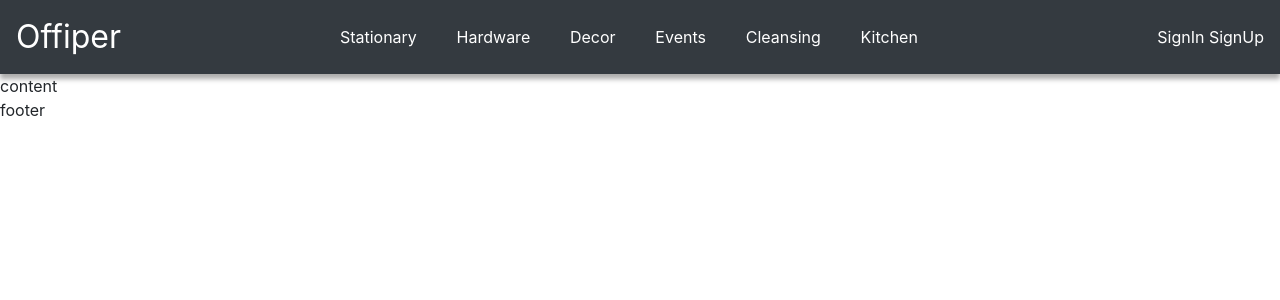
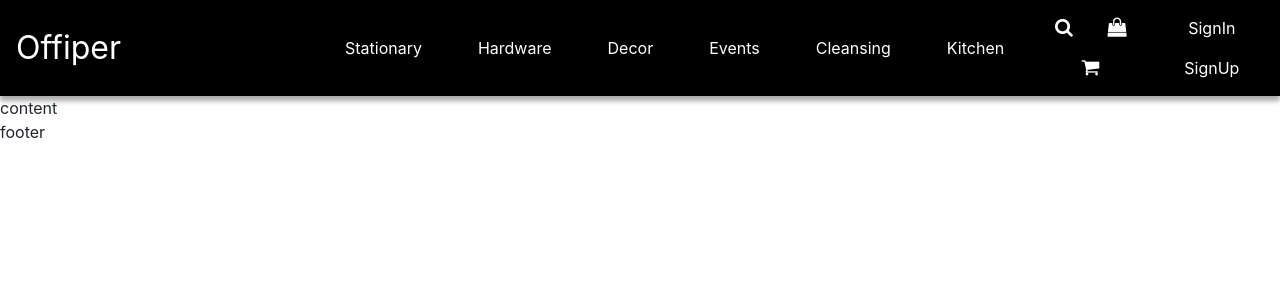
Before and after one commit to madhav3009/Offiper-FrontEnd, a React (Create React App) app: page / in a window 1280 px wide. Shown: the top 300 px of the page. Built offline with nearby package versions, Linux system fonts and the light colour scheme.

Commit message:
navbar 1.0.2

```diff
--- a/public/index.html
+++ b/public/index.html
@@ -16,7 +16,7 @@
      integrity="sha384-Gn5384xqQ1aoWXA+058RXPxPg6fy4IWvTNh0E263XmFcJlSAwiGgFAW/dAiS6JXm"
      crossorigin="anonymous"
    />
-
+    <link rel="stylesheet" href="https://cdnjs.cloudflare.com/ajax/libs/font-awesome/4.7.0/css/font-awesome.min.css">
 
     <!--
       Notice the use of %PUBLIC_URL% in the tags above.
--- a/src/components/navbar/navbar.js
+++ b/src/components/navbar/navbar.js
@@ -19,46 +19,55 @@ const Navbar = props => {
 
         <div class="collapse navbar-collapse" id="navbarSupportedContent">
           <ul class="navbar-nav mr-auto">
-            <li class="nav-item active">
+            <li class="nav-item active pt-2 pb-2">
               <a class="nav-link" href="#">
                 Stationary
               </a>
             </li>
-            <li class="nav-item active">
+            <li class="nav-item active pt-2 pb-2">
               <a class="nav-link" href="#">
                 Hardware
               </a>
             </li>
-            <li class="nav-item active">
+            <li class="nav-item active pt-2 pb-2">
               <a class="nav-link" href="#">
                 Decor
               </a>
             </li>
-            <li class="nav-item active">
+            <li class="nav-item active pt-2 pb-2">
               <a class="nav-link" href="#">
                 Events
               </a>
             </li>
-            <li class="nav-item active">
+            <li class="nav-item active pt-2 pb-2">
               <a class="nav-link" href="#">
                 Cleansing
               </a>
             </li>
-            <li class="nav-item active">
+            <li class="nav-item active pt-2 pb-2">
               <a class="nav-link" href="#">
                 Kitchen
               </a>
             </li>
-
           </ul>
-          <div class="d-flex" id="navbar-icon">
-            <i class="fa fa-search" />
-            <i class="fa fa-shopping-bag " />
-            <i class="fa fa-shopping-cart" />
+          <div class="row" id="navbar-icon">
+            <div className="col-xl pt-2 pb-2">
+              <i class="fa fa-search" />
+            </div>
+            <div className="col-xl pt-2 pb-2">
+              <i class="fa fa-shopping-bag " />
+            </div>
+            <div className="col-xl pt-2 pb-2">
+              <i class="fa fa-shopping-cart" />
+            </div>
           </div>
-          <div className="d-flex" id="navbar-sign-button">
-            <div >SignIn</div>&nbsp;
-            <div >SignUp</div>
+          <div className="row" id="navbar-sign-button">
+            <div className="col-xl pr-4 pt-2 pb-2 ">
+              <a href="">SignIn</a>
+            </div>
+            <div className="col-xl pr-4 pt-2 pb-2">
+              <a href="">SignUp</a>
+            </div>
           </div>
         </div>
       </nav>
--- a/src/components/navbar/navbar.scss
+++ b/src/components/navbar/navbar.scss
@@ -4,26 +4,61 @@
 }
 .navbar-brand {
   font-size: 2em;
-  margin-right: 15%;
 }
-.navbar .bg-dark {
+.navbar,
+.bg-dark {
   background-color: black !important;
 }
 
 #navbar-icon {
+  text-align: center;
+  margin-right: 40px;
   .fa {
     color: white;
-    font-size: 1.5em;
-    margin-right: 20px;
+    font-size:1.2em;
   }
 }
+
 #navbar-sign-button {
-  color: white;
-  max-width: 100%;
-  width: auto;
-}
-.navbar-nav {
-  li {
-    padding-left: 5% !important;
+  text-align: center;
+  a {
+    color: white;
+  }
+  .col-xl {
+    padding-left: 0px !important;
   }
 }
+
+.navbar-nav {
+  .nav-link {
+    text-align: center;
+  }
+  li:first-child {
+    padding-left: 200px;
+  }
+  li {
+    padding-right: 40px !important;
+  }
+}
+
+// media queries
+
+@media only screen and (max-width:1200px){
+.navbar-nav{
+    li:first-child {
+    padding-left: 0px;
+  }
+  li {
+    padding-right: 8px !important;
+    }
+  }
+  #navbar-icon{
+  margin-right: 0px;
+  }
+}
+
+@media only screen and (max-width: 1200px) and (min-width:576px){
+  .navbar-brand {
+    margin-left: 45%;
+  }
+}
```
